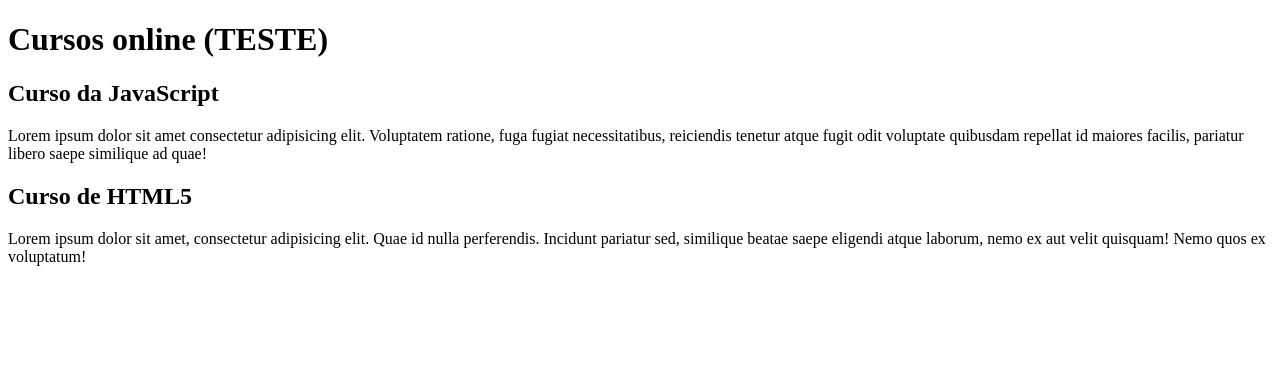
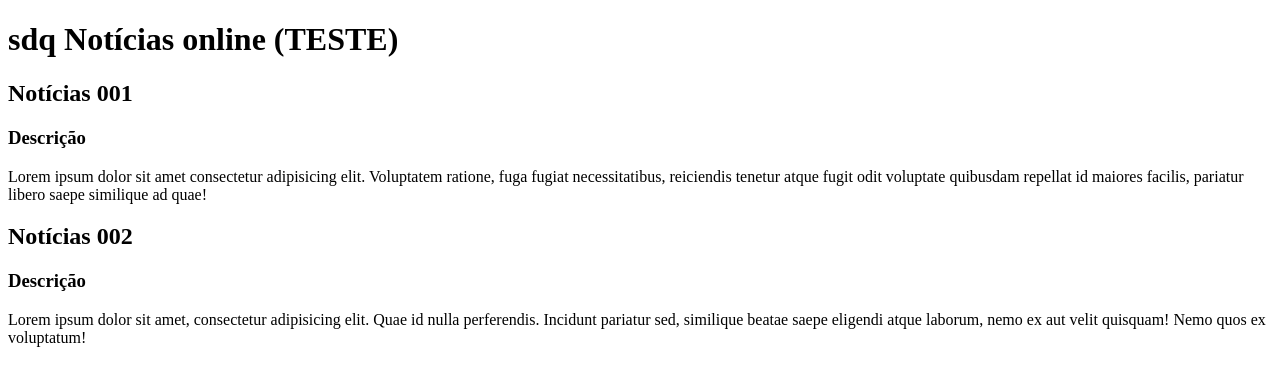
Before and after one commit to WBrunoNogueira/PROJETO-SITE, a plain HTML site: page index.html in a window 1280 px wide. Drawn offline with Linux system fonts and the light colour scheme.

Commit message:
atualização
mudança no contexto notícias

```diff
--- a/index.html
+++ b/index.html
@@ -4,22 +4,24 @@
     <meta charset="UTF-8">
     <meta http-equiv="X-UA-Compatible" content="IE=edge">
     <meta name="viewport" content="width=device-width, initial-scale=1.0">
-    <title>Site de Videos</title>
+    <title>Site de Notícias</title>
 </head>
 <body>
 
     <main>
         <header>
-            <h1>
-                Cursos online (TESTE)
+            <h1>sdq
+                Notícias online (TESTE)
             </h1>
         </header>
         <article>
-            <h2>Curso da JavaScript</h2>
+            <h2> Notícias 001</h2>
+            <h3>Descrição</h3>
             <p>Lorem ipsum dolor sit amet consectetur adipisicing elit. Voluptatem ratione, fuga fugiat necessitatibus, reiciendis tenetur atque fugit odit voluptate quibusdam repellat id maiores facilis, pariatur libero saepe similique ad quae!</p>
         </article>
         <article>
-            <h2>Curso de HTML5</h2>
+            <h2> Notícias 002</h2>
+            <h3>Descrição</h3>
             <p>Lorem ipsum dolor sit amet, consectetur adipisicing elit. Quae id nulla perferendis. Incidunt pariatur sed, similique beatae saepe eligendi atque laborum, nemo ex aut velit quisquam! Nemo quos ex voluptatum!</p>
         </article>
     </main>
```
